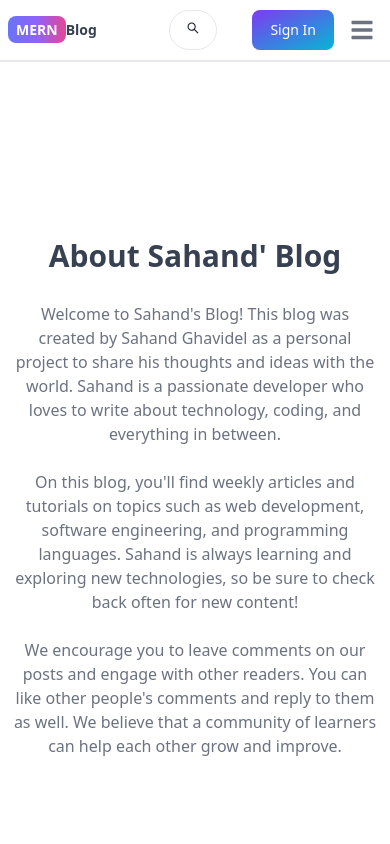
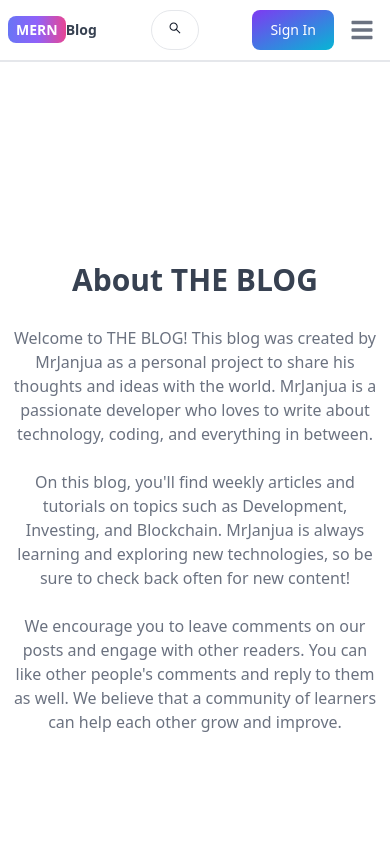
Before and after one commit to mrjanjua16/blog, a React (Vite) app in the folder client/: page /About in a window 390 px wide. Shown: the top 844 px of the page. Built offline with nearby package versions, Linux system fonts and the light colour scheme.

Commit message:
MERN Blog complete

```diff
--- a/client/src/components/CreatePost.jsx
+++ b/client/src/components/CreatePost.jsx
@@ -10,7 +10,7 @@ import {
 import { CircularProgressbar } from 'react-circular-progressbar';
 import 'react-circular-progressbar/dist/styles.css';
 import { app } from '../firebase';
-import { useState } from "react";
+import { useState, useEffect } from "react";
 import { useNavigate } from "react-router-dom";
 import { useSelector } from "react-redux";
 
@@ -20,9 +20,9 @@ export default function CreatePost() {
   const [imageUploadError, setImageUploadError] = useState(null);
   const [formData, setFormData] = useState({});
   const [publishError, setPublishError] = useState(null);
+  const [categories, setCategories] = useState([]);
   const navigate = useNavigate();
 
-  // Get user email from Redux state
   const userEmail = useSelector((state) => state.user.email);
 
   const handleUploadImage = async () => {
@@ -65,6 +65,10 @@ export default function CreatePost() {
 
   const handleSubmit = async (e) => {
     e.preventDefault();
+    if (file && !formData.IMAGE) {
+      setImageUploadError('Please upload the selected image before publishing.');
+      return;
+    }
     try {
       const postData = { ...formData, AUTHOR: userEmail };
       const res = await fetch('/api/post/create-post', {
@@ -80,13 +84,30 @@ export default function CreatePost() {
 
       if(res.ok) {
         setPublishError(null);
-        navigate(`/post/${data._id}`);
+        navigate(`/post/${data.SLUG}`);
       }
     } catch (error) {
       setPublishError('Something went wrong');
       console.log(error);
     }
   }
+
+  useEffect(() => {
+    const fetchCategories = async () => {
+        try {
+            const res = await fetch('/api/post/get-category');
+            const data = await res.json();
+            if (!res.ok) {
+                console.log(data.message);
+            } else {
+                setCategories(data.map((category) => category.NAME));
+            }
+        } catch (error) {
+            console.log(error);
+        }
+    };
+    fetchCategories();
+}, []);
 
   return (
     <div className="max-w-5xl mx-auto p-1 w-full">
@@ -104,12 +125,14 @@ export default function CreatePost() {
           <Select
            onChange={(e) => setFormData({ ...formData, CATEGORY: e.target.value })}
           >
-            <option value="Uncategorized">Select a category</option>
-            <option value="Development">Development</option>
-            <option value="Investing">Investing</option>
-            <option value="Blockchain">Blockchain</option>
+            {categories.map((category) => (
+              <option key={category} value={category}>
+                {category}
+              </option>
+            ))}
           </Select>
         </div>
+
         <div className="flex gap-4 items-center justify-between border-4 border-teal-300 border-dotted p-3">
           <FileInput
             type="file"
@@ -137,6 +160,9 @@ export default function CreatePost() {
           </Button>
         </div>
         {imageUploadError && <Alert color='failure'>{imageUploadError}</Alert>}
+        {file && !formData.IMAGE && (
+          <Alert color='warning'>Please click on "Upload Image" before publishing.</Alert>
+        )}
         {formData.IMAGE && (
           <img
            src={formData.IMAGE}
@@ -144,6 +170,7 @@ export default function CreatePost() {
            className="w-full h-72 object-cover"
            />
         )}
+
         <ReactQuill
          theme="snow"
          placeholder="Write your post here..."
--- a/client/src/components/DashProfile.jsx
+++ b/client/src/components/DashProfile.jsx
@@ -21,6 +21,7 @@ export default function DashProfile() {
   const [deleteUserSuccess, setDeleteUserSuccess] = useState(null);
   const [deleteUserError, setDeleteUserError] = useState(null);
   const [formData, setFormData] = useState({});
+  const [isDirty, setIsDirty] = useState(false);
   const dispatch = useDispatch();
 
   const filePickerRef = useRef();
@@ -30,6 +31,7 @@ export default function DashProfile() {
     if (file) {
       setImageFile(file);
       setImageFileUrl(URL.createObjectURL(file));
+      setIsDirty(true);
     }
   };
 
@@ -63,6 +65,7 @@ export default function DashProfile() {
             setImageFileUrl(downloadUrl);
             setFormData({ ...formData, profilePicture: downloadUrl });
             setImageUploadProgress(null);
+
           }
         )
       }
@@ -71,6 +74,7 @@ export default function DashProfile() {
 
   const handleChange = (e) => {
     setFormData({ ...formData, [e.target.id]: e.target.value });
+    setIsDirty(true);
   }
 
   const handleSubmit = async (e) => {
@@ -101,6 +105,7 @@ export default function DashProfile() {
         dispatch(updateSuccess(data));
         setUpdateUserError(null);
         setShowError(false);
+        setIsDirty(false);
 
         let updateMessage = "Updated: ";
         const updates = [];
@@ -110,10 +115,10 @@ export default function DashProfile() {
         if (formData.email && formData.email !== currentUser.email) {
           updates.push("email");
         }
-        if (formData.password) {
+        if (formData.password && formData.password !== currentUser.password) {
           updates.push("password");
         }
-        if (formData.profilePicture) {
+        if (formData.profilePicture && formData.profilePicture !== currentUser.profilePicture) {
           updates.push("profile picture");
         }
         updateMessage += updates.join(", ");
@@ -163,7 +168,7 @@ export default function DashProfile() {
         dispatch(signOutSuccess());
       }
     } catch (error) {
-      dispatch(signOutFailure(error.message));
+      dispatch(signOutFailure(error.message || "Sign out failed"));
     }
   }
 
@@ -238,8 +243,8 @@ export default function DashProfile() {
           placeholder='password'
           onChange={handleChange}
         />
-        <Button type='submit' gradientDuoTone="purpleToBlue" outline disabled={loading || imageUploadProgress !== null}>
-          {loading || imageUploadProgress ? <CircularProgressbar /> : "Update"}
+        <Button type='submit' gradientDuoTone="purpleToBlue" outline disabled={!isDirty || loading || imageUploadProgress !== null}>
+          {loading ? "Loading..." : "Update"}
         </Button>
       </form>
       <div className='text-red-500 flex justify-between mt-5'>
--- a/client/src/components/Header.jsx
+++ b/client/src/components/Header.jsx
@@ -58,17 +58,19 @@ export default function Header() {
           <span className='px-2 py-1 bg-gradient-to-r from-indigo-500 via-purple-500 to-pink-500 text-white rounded-lg'>MERN</span>
           Blog
         </Link>
-        <form >
+        <form onSubmit={handleSubmit}>
           <TextInput
             type='text'
             placeholder='Search...'
+            value={searchTerm}
+            onChange={(e) => setSearchTerm(e.target.value)}
             rightIcon={AiOutlineSearch}
             className='hidden lg:inline'
           />
-        </form>
-        <Button className='w-12 h-10 lg:hidden' color='gray' pill>
+          <Button className='w-12 h-10 lg:hidden' color='gray' pill>
           <AiOutlineSearch />
         </Button>
+        </form>
         <div className='flex gap-2 md:order-2'>
           <Button className='w-12 h-10 hidden sm:inline' color='gray' pill onClick={()=>{dispatch(toggleTheme())}}>
             {theme === 'light' ? <FaSun /> : <FaMoon />}
--- a/client/src/components/PostCard.jsx
+++ b/client/src/components/PostCard.jsx
@@ -12,7 +12,9 @@ export default function PostCard({ post }) {
       </Link>
       <div className='p-2 flex flex-col gap-1'>
         <p className='text-md font-semibold line-clamp-2'>{post.TITLE}</p>
-        <span className='italic text-xs'>{post.CATEGORY}</span>
+        <p className='text-xs'>Category: <span className='italic text-xs'>{post.CATEGORY}</span></p>
+        <p className='text-xs'>Written by: <span className='italic text-xs'>{post.AUTHOR.email}</span></p>
+        <p className='text-xs'>Updated At: <span className='italic text-xs'>{new Date(post.updatedAt).toLocaleString()}</span></p>
         <Link
           to={`/post/${post.SLUG}`}
           className='z-10 group-hover:bottom-0 absolute bottom-[-150px] left-0 right-0 border border-teal-500 text-teal-500 hover:bg-teal-500 hover:text-white transition-all duration-300 text-center py-1.5 rounded-md !rounded-tl-none m-1.5'
--- a/client/src/pages/About.jsx
+++ b/client/src/pages/About.jsx
@@ -4,21 +4,21 @@ export default function About() {
       <div className='max-w-2xl mx-auto p-3 text-center'>
         <div>
           <h1 className='text-3xl font font-semibold text-center my-7'>
-            About Sahand' Blog
+            About THE BLOG
           </h1>
           <div className='text-md text-gray-500 flex flex-col gap-6'>
             <p>
-              Welcome to Sahand's Blog! This blog was created by Sahand Ghavidel
+              Welcome to THE BLOG! This blog was created by MrJanjua
               as a personal project to share his thoughts and ideas with the
-              world. Sahand is a passionate developer who loves to write about
+              world. MrJanjua is a passionate developer who loves to write about
               technology, coding, and everything in between.
             </p>
 
             <p>
               On this blog, you'll find weekly articles and tutorials on topics
-              such as web development, software engineering, and programming
-              languages. Sahand is always learning and exploring new
-              technologies, so be sure to check back often for new content!
+              such as Development, Investing, and Blockchain. MrJanjua is always
+              learning and exploring new technologies, so be sure to check back
+              often for new content!
             </p>
 
             <p>
--- a/client/src/pages/Home.jsx
+++ b/client/src/pages/Home.jsx
@@ -17,10 +17,10 @@ export default function Home() {
   return (
     <div>
       <div className='flex flex-col gap-6 p-28 px-3 max-w-6xl mx-auto '>
-        <h1 className='text-3xl font-bold lg:text-6xl'>Welcome to my Blog</h1>
+        <h1 className='text-3xl font-bold lg:text-6xl'>Welcome to THE BLOG</h1>
         <p className='text-gray-500 text-xs sm:text-sm'>
           Here you'll find a variety of articles and tutorials on topics such as
-          web development, software engineering, and programming languages.
+          Development, Investing, and Blockchain.
         </p>
         <Link
           to='/search'
--- a/client/src/pages/Search.jsx
+++ b/client/src/pages/Search.jsx
@@ -7,7 +7,7 @@ export default function Search() {
     const [sidebarData, setSidebarData] = useState({
         searchTerm: '',
         sort: 'desc',
-        category: 'uncategorized'
+        category: 'Development'
     });
 
     const [posts, setPosts] = useState([]);
@@ -24,11 +24,14 @@ export default function Search() {
         const sortFromUrl = urlParams.get('sort');
         const categoryFromUrl = urlParams.get('category');
 
-        setSidebarData({
-            searchTerm: searchTermFromUrl || '',
-            sort: sortFromUrl || 'desc',
-            CATEGORY: categoryFromUrl || 'uncategorized'
-        });
+        if (searchTermFromUrl || sortFromUrl || categoryFromUrl) {
+            setSidebarData({
+                ...sidebarData,
+                searchTerm: searchTermFromUrl || '',
+                sort: sortFromUrl || 'desc',
+                category: categoryFromUrl || 'Development'
+            });
+        }
 
         const fetchPosts = async () => {
             setLoading(true);
@@ -39,8 +42,11 @@ export default function Search() {
                 const data = await response.json();
                 setPosts(data.posts);
                 setLoading(false);
-
-                setShowMore(data.posts.length === 10);
+                if (data.posts.length === 10) {
+                    setShowMore(true);
+                } else {
+                    setShowMore(false);
+                }
             } else {
                 console.error('Failed to fetch posts');
                 setLoading(false);
@@ -127,7 +133,7 @@ export default function Search() {
                     <div className='flex items-center gap-2'>
                         <label className='font-semibold'>Category:</label>
                         <Select onChange={handleChange} value={sidebarData.category} id='category'>
-                            <option value='uncategorized'>Uncategorized</option>
+
                             {categories.map((category) => (
                                 <option key={category} value={category}>
                                     {category}
--- a/client/src/pages/UpdatePost.jsx
+++ b/client/src/pages/UpdatePost.jsx
@@ -26,7 +26,7 @@ export default function UpdatePost() {
     });
     const [publishError, setPublishError] = useState(null);
     const { postId } = useParams();
-
+    const [categories, setCategories] = useState([]);
     const navigate = useNavigate();
     const { currentUser } = useSelector((state) => state.user);
 
@@ -103,11 +103,28 @@ export default function UpdatePost() {
                 return;
             }
             setPublishError(null);
-            navigate(`/post/${data.slug}`);
+            navigate(`/post/${data.SLUG}`);
         } catch (error) {
             setPublishError(error);
         }
     };
+
+    useEffect(() => {
+        const fetchCategories = async () => {
+            try {
+                const res = await fetch('/api/post/get-category');
+                const data = await res.json();
+                if (!res.ok) {
+                    console.log(data.message);
+                } else {
+                    setCategories(data.map((category) => category.NAME));
+                }
+            } catch (error) {
+                console.log(error);
+            }
+        };
+        fetchCategories();
+    }, []);
 
     return (
         <div className='p-3 max-w-3xl mx-auto min-h-screen'>
@@ -125,12 +142,13 @@ export default function UpdatePost() {
                     />
                     <Select
                         onChange={(e) => setFormData({ ...formData, CATEGORY: e.target.value })}
-                        value={formData.CATEGORY || 'uncategorized'}
+                        value={formData.CATEGORY || 'Development'}
                     >
-                        <option value='uncategorized'>Select a category</option>
-                        <option value='development'>Development</option>
-                        <option value='investing'>Investing</option>
-                        <option value='blockchain'>Blockchain</option>
+                        {categories.map((category) => (
+                            <option key={category} value={category}>
+                                {category}
+                            </option>
+                        ))}
                     </Select>
                 </div>
                 <div className='flex gap-4 items-center justify-between border-4 border-teal-500 border-dotted p-3'>
```
Also changed, not shown: client/src/components/Posts.jsx (+4 -4 lines), client/src/redux/user/userSlice.js (+13 -2 lines), 2 other files (tests, documents, lock files or other folders).
